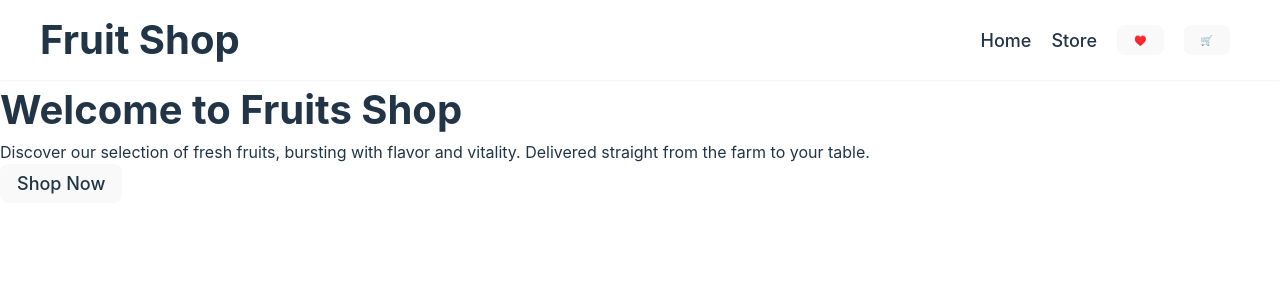
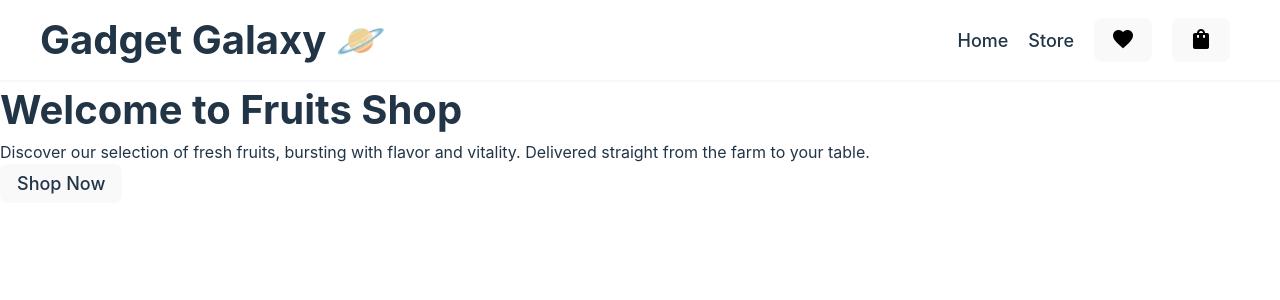
Before and after one commit to mighty-mufasa/react-eshop, a React (Vite) app: page / in a window 1280 px wide. Shown: the top 300 px of the page. Built offline with nearby package versions, Linux system fonts and the light colour scheme.

Commit message:
Update header component with new logo and icons

```diff
--- a/src/components/Header.jsx
+++ b/src/components/Header.jsx
@@ -5,7 +5,7 @@ export default function Header() {
     <>
       <header>
         <div className="logo">
-          <h1>Fruit Shop </h1>
+          <h1>Gadget Galaxy 🪐</h1>
         </div>
         <nav>
           <ul>
@@ -16,10 +16,14 @@ export default function Header() {
               <Link to="/store">Store</Link>
             </li>
             <li>
-              <button>♥️</button>
+              <button>
+                <span className="material-icons">favorite</span>
+              </button>
             </li>
             <li>
-              <button>🛒</button>
+              <button>
+                <span className="material-icons">shopping_bag</span>
+              </button>
             </li>
           </ul>
         </nav>
```
